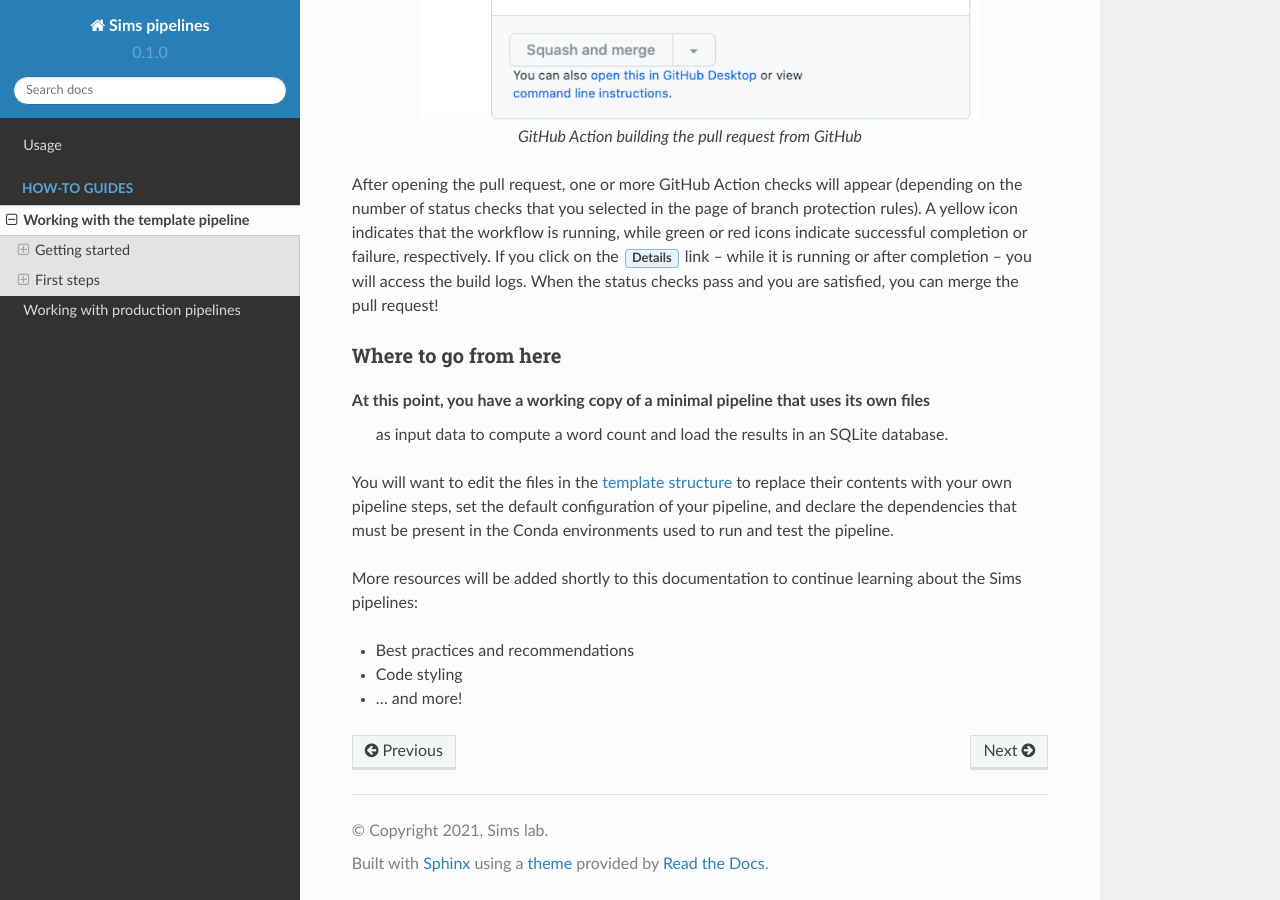
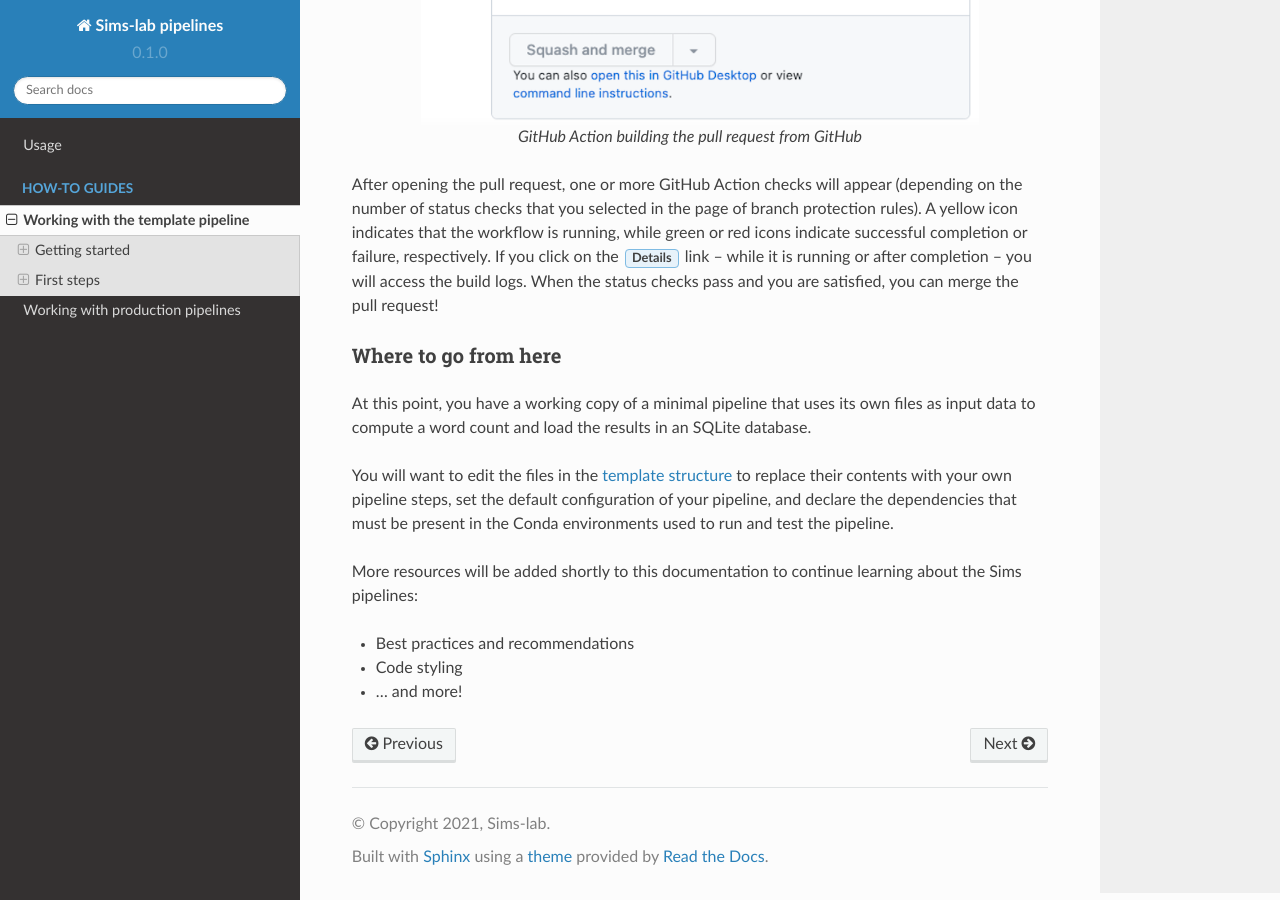
Before and after one commit to kevinrue/rtd-tutorial, a Sphinx documentation site: the page built from docs/source/guides/template.rst, in a window 1280 px wide and 900 px high, scrolled down 5312 px. Built offline with Sphinx 7.4.7 and the Read the Docs theme 2.0.0, drawn with Linux system fonts in a browser that asks for light colours.

```diff
--- a/docs/source/conf.py
+++ b/docs/source/conf.py
@@ -2,8 +2,8 @@
 
 # -- Project information
 
-project = "Sims pipelines"
-copyright = "2021, Sims lab"
+project = "Sims-lab pipelines"
+copyright = "2021, Sims-lab"
 author = "Kevin Rue-Albrecht"
 
 release = "0.1"
--- a/docs/source/guides/template.rst
+++ b/docs/source/guides/template.rst
@@ -222,7 +222,7 @@ Where to go from here
 ~~~~~~~~~~~~~~~~~~~~~
 
 At this point, you have a working copy of a minimal pipeline that uses its own files
- as input data to compute a word count and load the results in an SQLite database.
+as input data to compute a word count and load the results in an SQLite database.
 
 You will want to edit the files in the `template structure`_ to replace their contents with
 your own pipeline steps, set the default configuration of your pipeline,
```
Also changed, not shown: docs/source/guides/production_usage.rst (+12 -0 lines).
